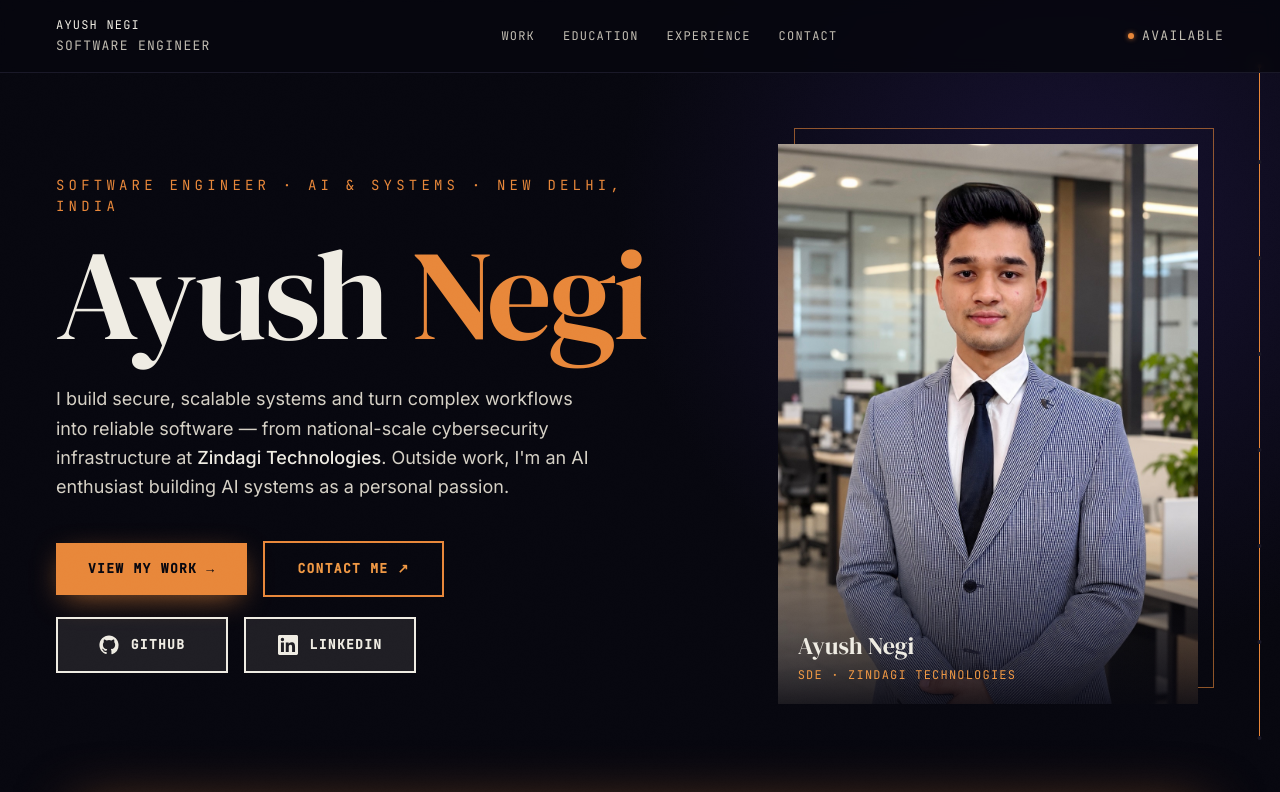
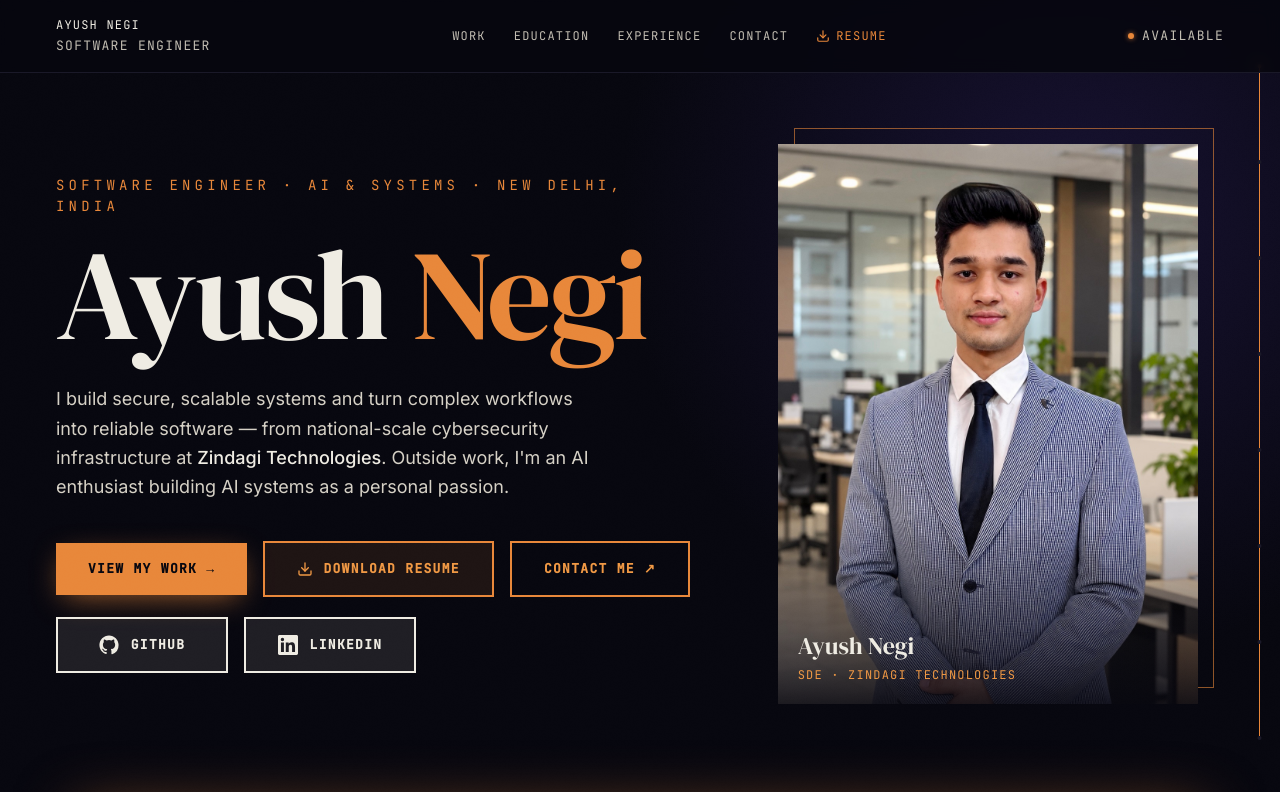
Before and after one commit to ayush-1530/ayush-sde-portfolio, a React (Vite) app in the folder frontend/: page / in a window 1280 px wide. Shown: the top 792 px of the page. Built offline with nearby package versions, Linux system fonts and the light colour scheme.

Commit message:
resume updated

```diff
--- a/frontend/src/components/layout/Navbar.tsx
+++ b/frontend/src/components/layout/Navbar.tsx
@@ -1,5 +1,6 @@
 import { useState, useEffect, useRef } from "react";
 import { motion, useScroll, useSpring } from "framer-motion";
+import { Download } from "lucide-react";
 
 const chapters = [
   {
@@ -140,6 +141,17 @@ function Navbar() {
               {link.label}
             </a>
           ))}
+          <a
+            href="/ayush-ai_cv.pdf"
+            download="ayush-ai_cv.pdf"
+            target="_blank"
+            rel="noopener noreferrer"
+            style={{ fontFamily: "var(--font-mono)" }}
+            className="text-[12px] tracking-widest text-[#E8873A] hover:text-[#F09844] transition-colors no-underline flex items-center gap-1.5"
+          >
+            <Download className="w-3.5 h-3.5" />
+            RESUME
+          </a>
         </nav>
         <div className="hidden md:flex items-center gap-2">
           <div
@@ -209,6 +221,18 @@ function Navbar() {
               {link.label}
             </a>
           ))}
+          <a
+            href="/ayush-ai_cv.pdf"
+            download="ayush-ai_cv.pdf"
+            target="_blank"
+            rel="noopener noreferrer"
+            onClick={() => setMenuOpen(false)}
+            style={{ fontFamily: "var(--font-mono)" }}
+            className="text-sm tracking-widest text-[#E8873A] hover:text-[#F09844] no-underline flex items-center gap-2"
+          >
+            <Download className="w-4 h-4" />
+            RESUME
+          </a>
         </nav>
       )}
       <div className="fixed right-5 top-0 bottom-0 z-40 hidden md:flex flex-col items-center">
--- a/frontend/src/components/sections/Hero.tsx
+++ b/frontend/src/components/sections/Hero.tsx
@@ -1,4 +1,5 @@
 import { motion } from "framer-motion";
+import { Download } from "lucide-react";
 import { GithubIcon, LinkedinIcon } from "../visual/SocialIcons";
 
 const ease: [number, number, number, number] = [0.16, 1, 0.3, 1];
@@ -120,6 +121,17 @@ function Hero() {
                 className="bg-[#E8873A] hover:bg-[#F09844] text-[#07070F] font-semibold text-[13px] tracking-widest px-8 py-4 transition-colors no-underline shadow-[0_8px_30px_-8px_rgba(232,135,58,0.7)]"
               >
                 VIEW MY WORK →
+              </a>
+              <a
+                href="/ayush-ai_cv.pdf"
+                download="ayush-ai_cv.pdf"
+                target="_blank"
+                rel="noopener noreferrer"
+                style={{ fontFamily: "var(--font-mono)" }}
+                className="inline-flex items-center gap-2.5 border-2 border-[#E8873A] bg-[#E8873A]/10 text-[#F09844] hover:bg-[#E8873A] hover:text-[#07070F] font-semibold text-[13px] tracking-widest px-8 py-4 transition-all no-underline group"
+              >
+                <Download className="w-4 h-4 transition-transform group-hover:translate-y-0.5" />
+                DOWNLOAD RESUME
               </a>
               <a
                 href="#connect"
--- a/frontend/src/pages/Home.tsx
+++ b/frontend/src/pages/Home.tsx
@@ -59,10 +59,10 @@ export const Home = () => {
               className="flex flex-col sm:flex-row gap-4 justify-center items-center pt-8"
             >
               <a
-                href="/Ayush_resume.pdf"
+                href="/ayush-ai_cv.pdf"
                 target="_blank"
                 rel="noopener noreferrer"
-                download="Ayush_resume.pdf"
+                download="ayush-ai_cv.pdf"
                 className="group inline-flex items-center px-8 py-4 border-2 border-primary-500 text-primary-500 hover:bg-primary-500 hover:text-bg-surface transition-all duration-200 font-semibold tracking-wide rounded-lg shadow-glow hover:shadow-card-hover"
               >
                 <Code2 className="mr-2 h-5 w-5 group-hover:scale-110 transition-transform" />
--- a/frontend/src/pages/Resume.tsx
+++ b/frontend/src/pages/Resume.tsx
@@ -17,8 +17,8 @@ const Resume = () => {
             {/* Print Button - Hidden when printing */}
             <div className="max-w-[210mm] mx-auto mb-6 flex justify-end print:hidden px-4">
                 <a
-                    href="/Ayush_resume.pdf"
-                    download="Ayush_resume.pdf"
+                    href="/ayush-ai_cv.pdf"
+                    download="ayush-ai_cv.pdf"
                     className="flex items-center gap-2 px-4 py-2 bg-blue-600 text-white rounded-lg hover:bg-blue-700 transition-colors shadow-sm"
                 >
                     <Download className="w-4 h-4" />
```
Also changed, not shown: 2 other files (tests, documents, lock files or other folders).
